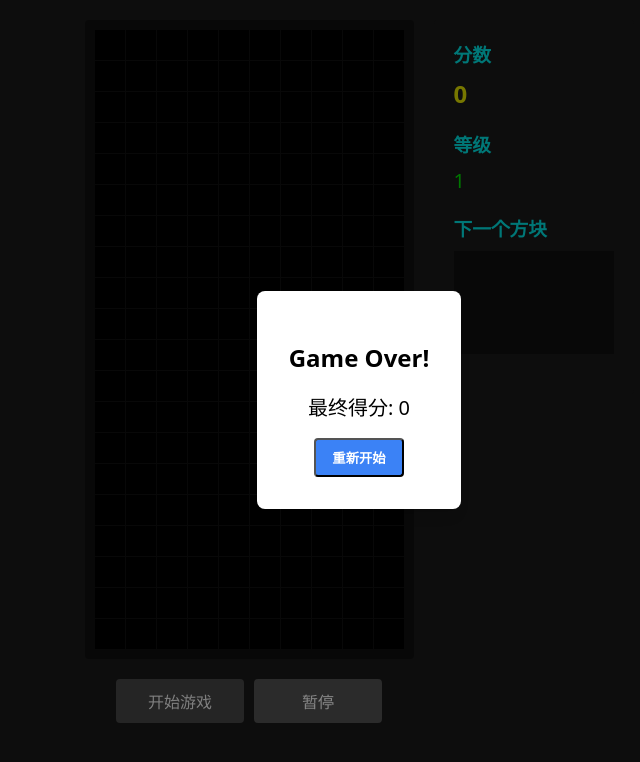
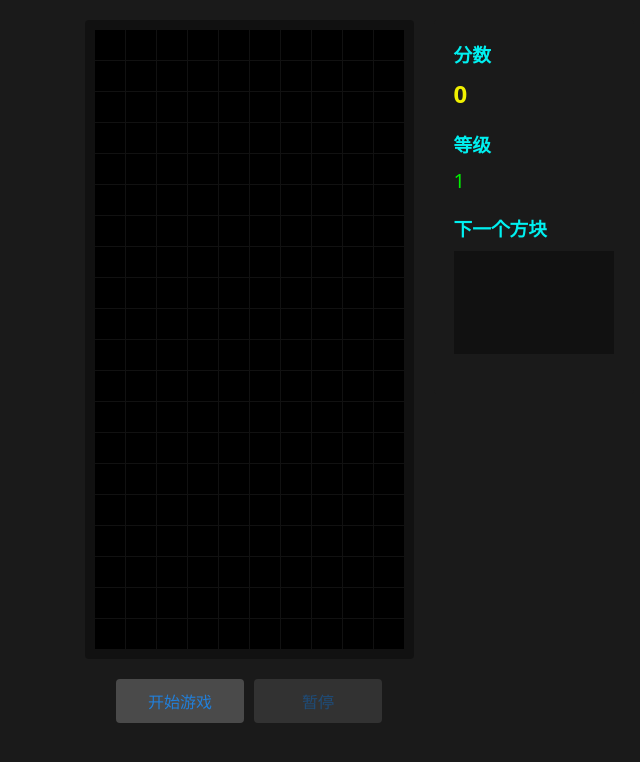
Before and after one commit to kakajun/tetris-game, a React (Vite) app: page / in a window 1280 px wide. Shown: the top 762 px of the page, without its empty margins (281-921 px from the left). Built offline with nearby package versions, Linux system fonts and the light colour scheme.

Commit message:
fix: 修改一开始弹窗借宿

```diff
--- a/src/App.tsx
+++ b/src/App.tsx
@@ -1,12 +1,25 @@
-import React from 'react'
+import React, { useState } from 'react'
 import { TetrisBoard } from './components/TetrisBoard'
 import { GameInfo } from './components/GameInfo'
 import { useTetris } from './hooks/useTetris'
+import { GameOverModal } from './components/GameOverModal'
 
 const App: React.FC = () => {
-  const { gameState, startGame, pauseGame, resetGame } = useTetris()
+  const { gameState, startGame, resetGame, pauseGame } = useTetris()
+  const [isGameStarted, setIsGameStarted] = useState(false)
+
+  const handleGameStart = () => {
+    setIsGameStarted(true)
+    startGame()
+  }
+
+  const handleReset = () => {
+    setIsGameStarted(true)
+    resetGame()
+  }
 
   return (
+    <div className="relative min-h-screen bg-gray-100">
       <div className="flex justify-center items-start gap-5 p-5 bg-[#1a1a1a] min-h-screen text-white font-sans">
         <div>
           <TetrisBoard
@@ -19,13 +32,13 @@ const App: React.FC = () => {
           />
           <div className="flex gap-2.5 mt-5 justify-center">
             <button
-            className="w-32 px-5 py-2.5 text-4 border-none rounded bg-[#4a4a4a] text-white cursor-pointer transition-colors duration-200 hover:bg-[#666] disabled:opacity-50"
-            onClick={gameState.isGameOver ? startGame : resetGame}
+              className="w-32 px-5 py-2.5 text-4 border-none rounded bg-[#4a4a4a] text-[#227fd9] cursor-pointer transition-colors duration-200 hover:bg-[#666] disabled:opacity-50"
+              onClick={gameState.isGameOver ? handleGameStart : (isGameStarted ? handleReset : handleGameStart)}
             >
-            {gameState.isGameOver ? '开始游戏' : '重新开始'}
+              {!isGameStarted ? '开始游戏' : (gameState.isGameOver ? '开始游戏' : '重新开始')}
             </button>
             <button
-            className="w-32 px-5 py-2.5 text-4 border-none rounded bg-[#4a4a4a] text-white cursor-pointer transition-colors duration-200 hover:bg-[#666] disabled:opacity-50 disabled:cursor-not-allowed"
+              className="w-32 px-5 py-2.5 text-4 border-none rounded bg-[#4a4a4a] text-[#227fd9] cursor-pointer transition-colors duration-200 hover:bg-[#666] disabled:opacity-50 disabled:cursor-not-allowed"
               onClick={pauseGame}
               disabled={gameState.isGameOver || !gameState.currentPiece}
             >
@@ -35,6 +48,12 @@ const App: React.FC = () => {
         </div>
         <GameInfo score={gameState.score} level={gameState.level} nextPiece={gameState.nextPiece} />
       </div>
+      <GameOverModal
+        isVisible={gameState.isGameOver}
+        score={gameState.score}
+        onRestart={resetGame}
+      />
+    </div>
   )
 }
 
--- a/src/components/GameOverModal.tsx
+++ b/src/components/GameOverModal.tsx
@@ -1,23 +1,26 @@
-import React from 'react'
+import React from 'react';
 
 interface GameOverModalProps {
-  score: number
-  onRestart: () => void
+  isVisible: boolean;
+  score: number;
+  onRestart: () => void;
 }
 
-export const GameOverModal: React.FC<GameOverModalProps> = ({ score, onRestart }) => {
+export const GameOverModal: React.FC<GameOverModalProps> = ({ isVisible, score, onRestart }) => {
+  if (!isVisible) return null;
+
   return (
     <div className="fixed inset-0 bg-black bg-opacity-50 flex items-center justify-center">
-      <div className="bg-white p-8 rounded-lg shadow-lg text-center">
-        <h2 className="text-2xl font-bold mb-4 text-black">Game Over!</h2>
-        <p className="text-xl mb-4 text-black">最终得分: {score}</p>
+      <div className="bg-white p-8 rounded-lg text-center">
+        <h2 className="text-2xl mb-4">游戏结束</h2>
+        <p className="mb-4">最终得分: {score}</p>
         <button
           onClick={onRestart}
-          className="bg-blue-500 hover:bg-blue-700 text-white font-bold py-2 px-4 rounded"
+          className="bg-primary-color text-[#227fd9] px-4 py-2 rounded hover:opacity-90"
         >
           重新开始
         </button>
       </div>
     </div>
-  )
-}
+  );
+};
--- a/src/hooks/useTetris.ts
+++ b/src/hooks/useTetris.ts
@@ -37,9 +37,11 @@ export const useTetris = () => {
     nextPiece: null,
     score: 0,
     level: 1,
-    isGameOver: true,
+    isGameOver: false,
     isPaused: false
   })
+
+  const [gameOver, setGameOver] = useState<boolean>(false)
 
   const createEmptyGrid = useCallback(
     () =>
```
Lines whose indentation alone changed are shown as unchanged.
